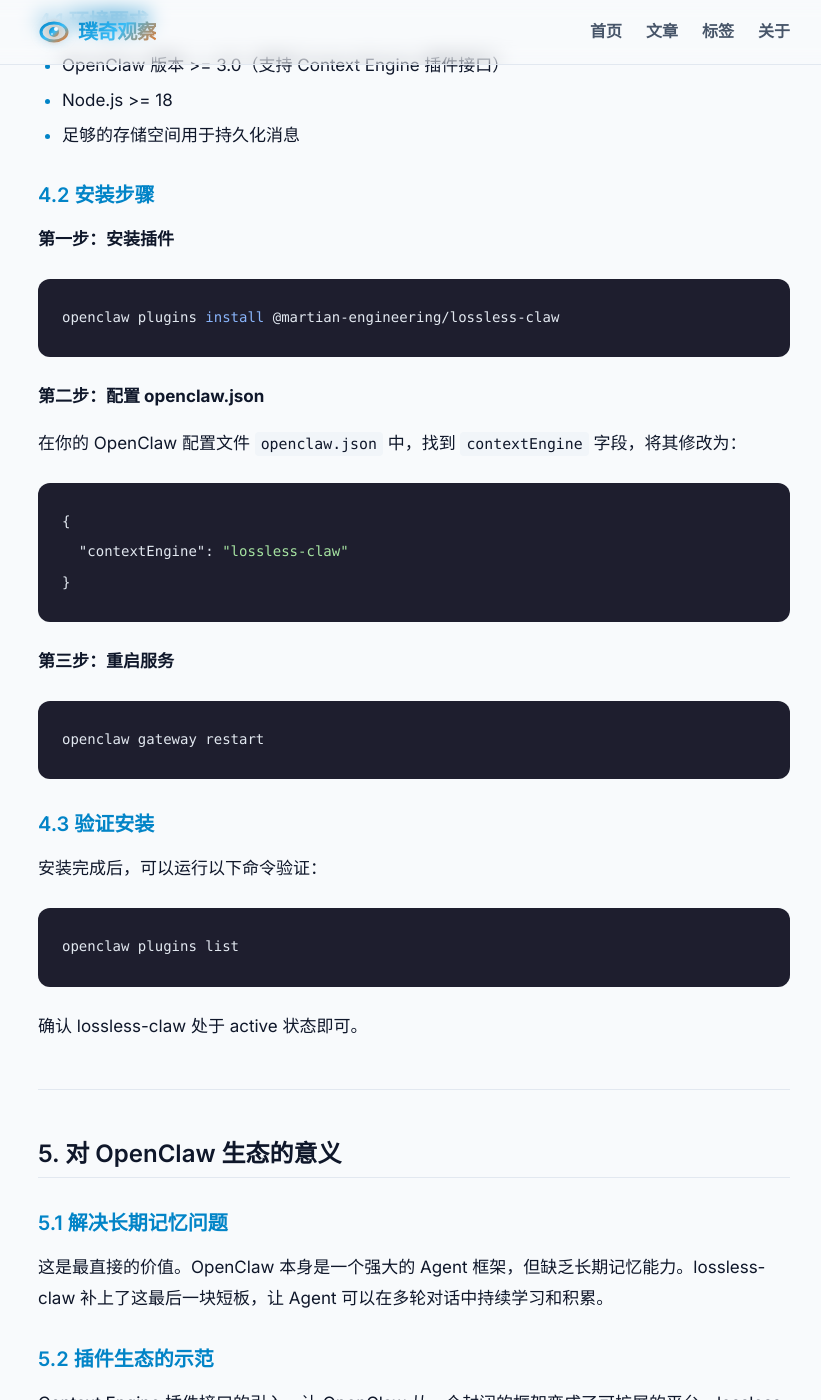
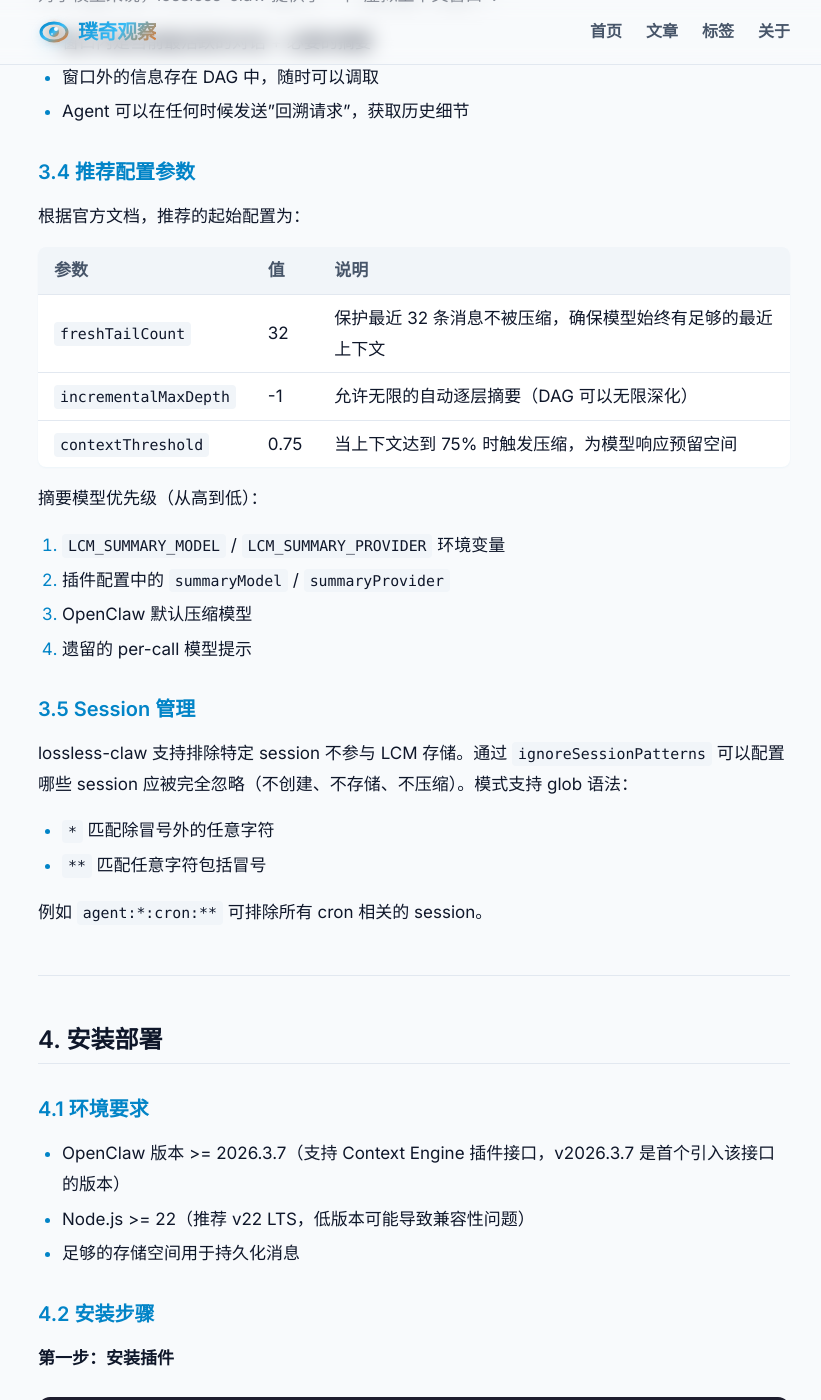
Before and after one commit to zendong/blog, a Jekyll site: the page built from _posts/2026-03-29-lossless-claw-deep-dive.md, in a window 1280 px wide and 1400 px high, scrolled down 3340 px. Shown: the whole window, without its empty margins (226-1047 px from the left). Built offline with Jekyll 4.4.1, drawn with Linux system fonts in a browser that asks for light colours; some of the changed text lies outside the part shown.

Commit message:
Fix: lossless-claw 文章内容修正与补充
- 环境要求：Node.js 版本修正为 >= 22，OpenClaw 版本修正为 >= 2026.3.7
- 安装配置：修正配置路径为 plugins.slots.contextEngine，补充 pnpm 安装和 --link 模式
- 新增内容：Agent 工具、推荐配置参数表格、Session 管理、Session 保活配置、进阶文档链接
- 移除引用：删除"君子生非异也，善假于物也"重复引用
- 链接修复：OpenClaw 官方文档链接从错误地址修正为 docs.openclaw.ai
- 图片压缩：7.0MB → 478KB
- Skill 更新：新增配置信息准确性要求

Co-Authored-By: Claude Opus 4.6 <noreply@anthropic.com>

````diff
--- a/_posts/2026-03-29-lossless-claw-deep-dive.md
+++ b/_posts/2026-03-29-lossless-claw-deep-dive.md
@@ -70,9 +70,21 @@ lossless-claw 采用了完全不同的策略。它不再简单丢弃旧消息，
 当用户与 OpenClaw 对话时，每条消息都会经过以下处理：
 
 1. **消息捕获**：所有用户消息和 AI 回复都被捕获
-2. **节点创建**：每条消息作为一个节点存入 DAG
-3. **边建立**：消息间的引用关系、父子关系被记录为图的边
+2. **节点创建**：每条消息作为一个节点存入 SQLite 数据库（默认路径 `~/.openclaw/lcm.db`）
+3. **边建立**：消息间的引用关系、父子关系被记录为图的边，形成 DAG 结构
 4. **摘要触发**：当节点数量达到阈值时，触发摘要生成
+
+原始消息永久保存在数据库中，摘要节点会记录其对应的原始消息——这意味着 AI 可以随时"深入"任意摘要，还原出完整的原始细节。
+
+### 3.2 Agent 工具
+
+lossless-claw 为 Agent 提供了三个内置工具，用于检索和回溯历史上下文：
+
+- **lcm_grep**：在历史消息中搜索关键词或正则表达式
+- **lcm_describe**：获取某个历史节点的详细信息
+- **lcm_expand_query**：深入摘要节点，还原被压缩的原始消息
+
+这三个工具让 AI 在需要时能够主动查询"记忆"，而不只是被动等待上下文窗口的投喂。
 
 ### 3.2 摘要生成策略
 
@@ -90,14 +102,38 @@ lossless-claw 采用了完全不同的策略。它不再简单丢弃旧消息，
 - 窗口外的信息存在 DAG 中，随时可以调取
 - Agent 可以在任何时候发送"回溯请求"，获取历史细节
 
+### 3.4 推荐配置参数
+
+根据官方文档，推荐的起始配置为：
+
+| 参数 | 值 | 说明 |
+|------|-----|------|
+| `freshTailCount` | 32 | 保护最近 32 条消息不被压缩，确保模型始终有足够的最近上下文 |
+| `incrementalMaxDepth` | -1 | 允许无限的自动逐层摘要（DAG 可以无限深化） |
+| `contextThreshold` | 0.75 | 当上下文达到 75% 时触发压缩，为模型响应预留空间 |
+
+摘要模型优先级（从高到低）：
+1. `LCM_SUMMARY_MODEL` / `LCM_SUMMARY_PROVIDER` 环境变量
+2. 插件配置中的 `summaryModel` / `summaryProvider`
+3. OpenClaw 默认压缩模型
+4. 遗留的 per-call 模型提示
+
+### 3.5 Session 管理
+
+lossless-claw 支持排除特定 session 不参与 LCM 存储。通过 `ignoreSessionPatterns` 可以配置哪些 session 应被完全忽略（不创建、不存储、不压缩）。模式支持 glob 语法：
+- `*` 匹配除冒号外的任意字符
+- `**` 匹配任意字符包括冒号
+
+例如 `agent:*:cron:**` 可排除所有 cron 相关的 session。
+
 ---
 
 ## 4. 安装部署
 
 ### 4.1 环境要求
 
-- OpenClaw 版本 >= 3.0（支持 Context Engine 插件接口）
-- Node.js >= 18
+- OpenClaw 版本 >= 2026.3.7（支持 Context Engine 插件接口，v2026.3.7 是首个引入该接口的版本）
+- Node.js >= 22（推荐 v22 LTS，低版本可能导致兼容性问题）
 - 足够的存储空间用于持久化消息
 
 ### 4.2 安装步骤
@@ -108,13 +144,51 @@ lossless-claw 采用了完全不同的策略。它不再简单丢弃旧消息，
 openclaw plugins install @martian-engineering/lossless-claw
 ```
 
-**第二步：配置 openclaw.json**
+如果使用本地 OpenClaw checkout，用 pnpm 安装：
 
-在你的 OpenClaw 配置文件 `openclaw.json` 中，找到 `contextEngine` 字段，将其修改为：
+```bash
+pnpm openclaw plugins install @martian-engineering/lossless-claw
+```
+
+如果是本地开发，可使用 `--link` 模式链接本地目录：
+
+```bash
+openclaw plugins install --link /path/to/lossless-claw
+```
+
+**第二步：配置（通常无需手动编辑）**
+
+`openclaw plugins install` 命令会自动完成插件注册和 `contextEngine` 槽位配置。在大多数情况下，**不需要手动编辑配置文件**。
+
+如需手动配置，在 `openclaw.json` 中设置插件槽位：
 
 ```json
 {
-  "contextEngine": "lossless-claw"
+  "plugins": {
+    "slots": {
+      "contextEngine": "lossless-claw"
+    }
+  }
+}
+```
+
+如需自定义 lossless-claw 参数（如摘要模型、上下文阈值等），在 `plugins.entries` 中配置：
+
+```json
+{
+  "plugins": {
+    "entries": {
+      "lossless-claw": {
+        "enabled": true,
+        "config": {
+          "freshTailCount": 32,
+          "contextThreshold": 0.75,
+          "incrementalMaxDepth": -1,
+          "summaryModel": "anthropic/claude-haiku-4-5"
+        }
+      }
+    }
+  }
 }
 ```
 
@@ -134,29 +208,58 @@ openclaw plugins list
 
 确认 lossless-claw 处于 active 状态即可。
 
+### 4.4 OpenClaw Session 保活配置
+
+LCM 负责压缩和记忆，但 OpenClaw 自身的 session 重置策略需要单独配置。如果发现 session 很快被重置，需要调整 `session.reset.idleMinutes`：
+
+```json
+{
+  "session": {
+    "reset": {
+      "mode": "idle",
+      "idleMinutes": 10080
+    }
+  }
+}
+```
+
+常用值参考：1440 = 1 天，10080 = 7 天，43200 = 30 天。对于长期 LLM 使用场景，建议至少 7 天。
+
 ---
 
-## 5. 对 OpenClaw 生态的意义
+## 5. 进阶文档
 
-### 5.1 解决长期记忆问题
+lossless-claw 提供了多份详细文档：
+
+- [Configuration guide](https://github.com/Martian-Engineering/lossless-claw/blob/main/docs/configuration.md)：完整配置参考
+- [Architecture](https://github.com/Martian-Engineering/lossless-claw/blob/main/docs/architecture.md)：架构设计详解
+- [Agent tools](https://github.com/Martian-Engineering/lossless-claw/blob/main/docs/agent-tools.md)：工具使用说明
+- [TUI Reference](https://github.com/Martian-Engineering/lossless-claw/blob/main/docs/tui.md)：终端 UI 参考
+- [FTS5 全文搜索](https://github.com/Martian-Engineering/lossless-claw/blob/main/docs/fts5.md)：可选的高性能搜索加速
+
+---
+
+## 6. 对 OpenClaw 生态的意义
+
+### 6.1 解决长期记忆问题
 
 这是最直接的价值。OpenClaw 本身是一个强大的 Agent 框架，但缺乏长期记忆能力。lossless-claw 补上了这最后一块短板，让 Agent 可以在多轮对话中持续学习和积累。
 
-### 5.2 插件生态的示范
+### 6.2 插件生态的示范
 
 Context Engine 插件接口的引入，让 OpenClaw 从一个封闭的框架变成了可扩展的平台。lossless-claw 是第一个重量级的实现，证明了插件系统的可行性。可以预见，未来会有更多插件涌现——不同的记忆策略、不同的压缩算法、不同的检索机制。
 
-### 5.3 企业级应用的基础
+### 6.3 企业级应用的基础
 
 对于需要在复杂任务中保持上下文的场景（如代码审查、长期项目跟进、多步骤数据分析），无损上下文管理是刚需。lossless-claw 让 OpenClaw 从"玩具"变成"生产力工具"成为可能。
 
-### 5.4 推动 AI Agent 记忆研究
+### 6.4 推动 AI Agent 记忆研究
 
 从更宏观的角度看，lossless-claw 代表了一种新的研究方向——**如何在有限的上下文窗口内实现近乎无损的记忆**。它结合了传统信息检索和现代大模型压缩技术，为其他 Agent 框架提供了可借鉴的思路。
 
 ---
 
-## 6. 局限与展望
+## 7. 局限与展望
 
 当然，lossless-claw 也不是银弹：
 
@@ -188,8 +291,6 @@ lossless-claw 的摘要不是简单裁剪，而是保留了关键的推理链。
 
 对于 OpenClaw 生态而言，lossless-claw 不只是一个插件，更是一种范式转变的信号：AI Agent 的记忆问题，终于有了靠谱的解决方案。
 
-> 君子生非异也，善假于物也。— 《荀子·劝学》
-
 好的工具，让 AI 善假于物，也让人善假于 AI。
 
 ---
@@ -197,4 +298,4 @@ lossless-claw 的摘要不是简单裁剪，而是保留了关键的推理链。
 ## 信息说明
 
 - 关于 lossless-claw 的详细信息，以 [GitHub 仓库](https://github.com/martian-engineering/lossless-claw) 的最新文档为准
-- 关于 OpenClaw Context Engine 插件接口，以 [OpenClaw 官方文档](https://github.com/nickar) 为准
+- 关于 OpenClaw Context Engine 插件接口，以 [OpenClaw 官方文档](https://docs.openclaw.ai) 为准
````
Also changed, not shown: skills/blog-authoring/SKILL.md (+2 -0 lines), assets/images/2026/2026-03-29-lossless-claw-deep-dive.png.
